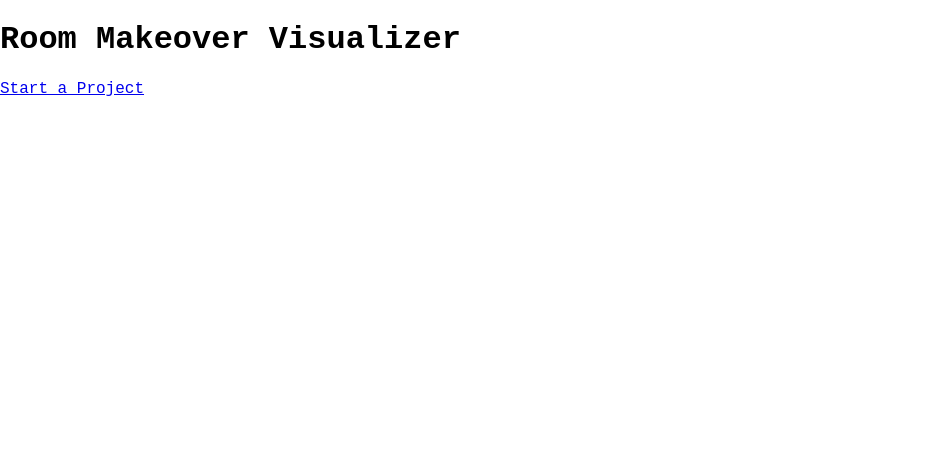
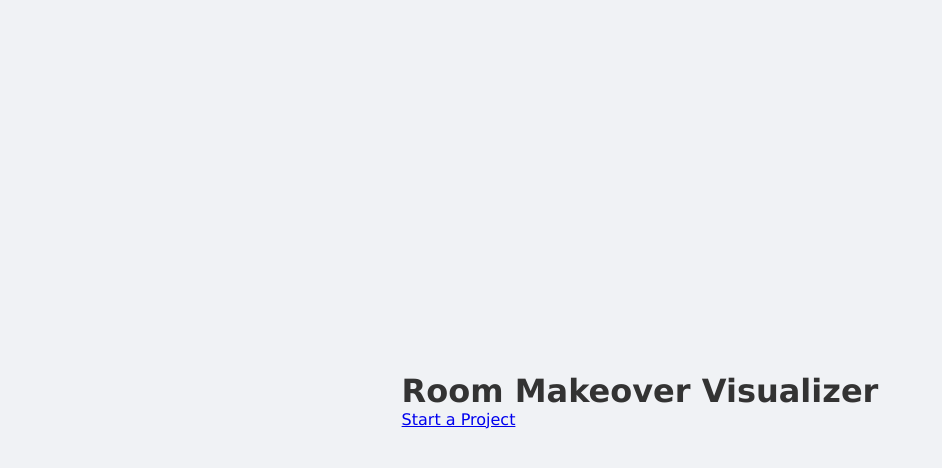
Before and after one commit to SLAERZA/room-makeover-visualizer, a React (Create React App) app in the folder client/: page / in a window 1280 px wide. Shown: the top 468 px of the page, without its empty margins (0-942 px from the left). Built offline with nearby package versions, Linux system fonts and the light colour scheme.

Commit message:
Add global styles and animations

```diff
--- a/client/src/styles/global.css
+++ b/client/src/styles/global.css
@@ -1,5 +1,67 @@
-body {
-    font-family: 'Courier New', Courier, monospace;
+
+/* Global Reset */
+* {
     margin: 0;
     padding: 0;
+    box-sizing: border-box;
 }
+
+/* Base Body Styles */
+body {
+    font-family: Verdana, Geneva, Tahoma, sans-serif;
+    background-color: #f0f2f5;
+    color: #333;
+    min-height: 100vh;
+    display: flex;
+    justify-content: center;
+    align-items: center;
+}
+
+/* Container Style */
+.app-container {
+    background: white;
+    padding: 2rem;
+    border-radius: 12px;
+    box-shadow: 0 8px 16px rgba(0, 0, 0, 0.1);
+    max-width: 800px;
+    width: 100%;
+    animation: fadeIn 0.8s ease-out;
+}
+
+/* Button Styles */
+button {
+    padding: 10px 20px;
+    background: #0077ff;
+    border: none;
+    border-radius: 6px;
+    color: white;
+    cursor: pointer;
+    font-weight: bold;
+    transition: background 0.3s ease;
+}
+
+button:hover {
+    background: #005edb;
+}
+
+/* Animation */
+@keyframes fadeIn {
+    from {
+        opacity: 0;
+        transform: translate(40px);
+    }
+    to {
+        opacity: 1;
+        transform: translate(0);
+    }
+}
+
+/* Upload Section Example */
+.upload-section {
+    margin-top: 1.5rem;
+    text-align: center;
+}
+
+.upload-section input[type="file"] {
+    margin-top: 1rem;
+}
```
